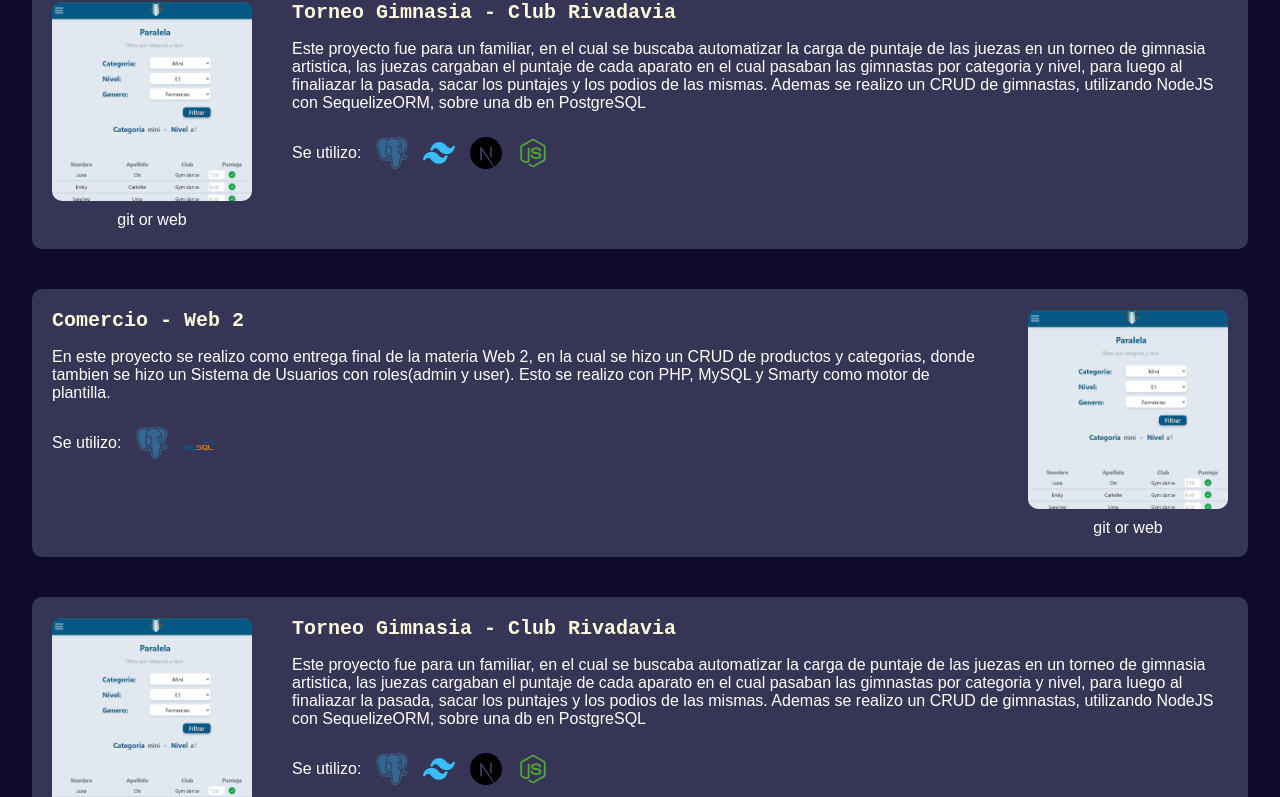
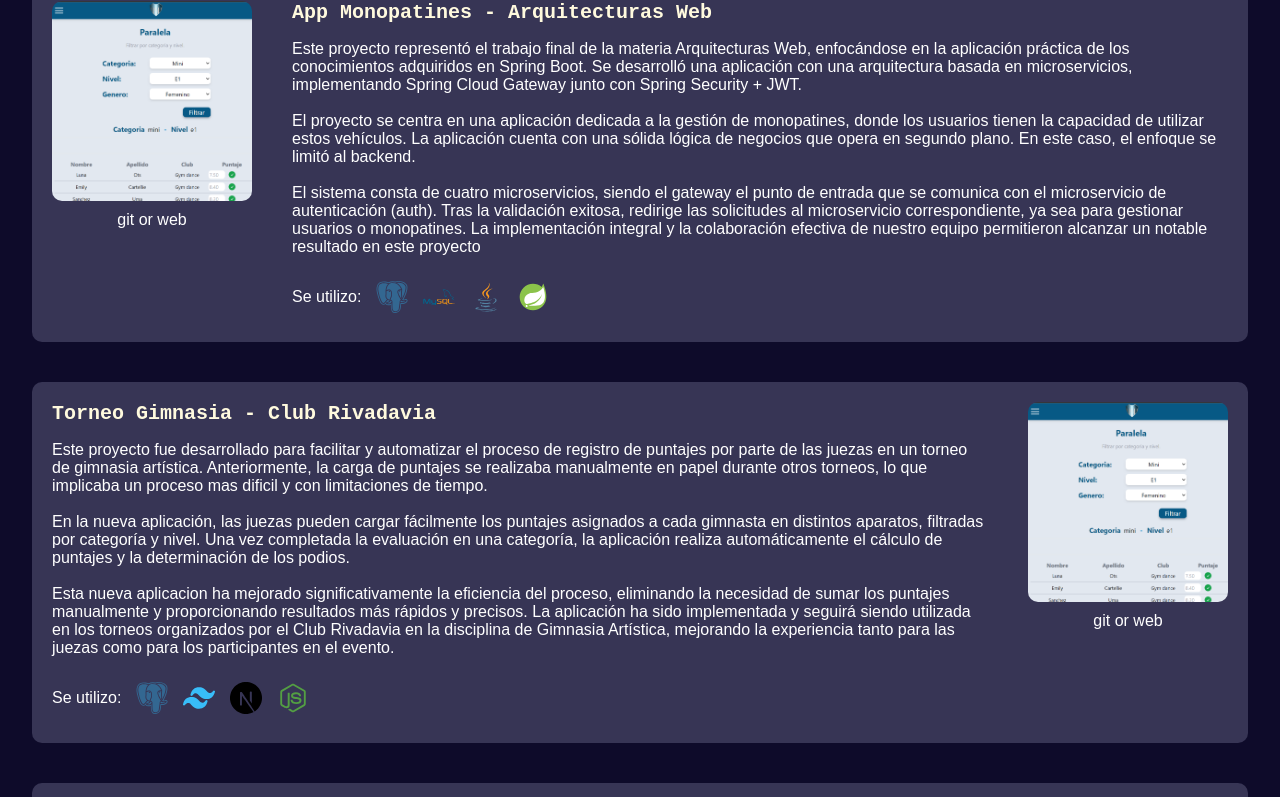
Before and after one commit to BenjaMontero02/portafolio, a Next.js app: page / in a window 1280 px wide. Shown: the part 1095-1892 px from the top of the page. Built offline with nearby package versions, Linux system fonts and the light colour scheme.

Commit message:
nuevo desarrollo y organizacion de los proyectos

```diff
--- a/src/app/globals.css
+++ b/src/app/globals.css
@@ -234,7 +234,7 @@ body {
       display: flex;
       flex-direction: column;
       justify-content: flex-start;
-      height: 200px;
+
 
       > div {
 
@@ -435,6 +435,8 @@ footer{
     .btns{
 
       > .btn-burger{
+        padding: 0;
+        margin: 0;
         display: block;
         position: relative;
         left: 32px;
@@ -515,10 +517,11 @@ footer{
     .proyects{
 
       > .card-proyect{
-        height: 100vw;
+        height: 100%;
 
         > .card-proyect-img{
           display: none;
+          height: 100%;
         }
       }
 
--- a/src/app/page.jsx
+++ b/src/app/page.jsx
@@ -7,6 +7,8 @@ import node from '../../public/svg/node.svg'
 import postgres from '../../public/svg/postgres.svg'
 import tailwind from '../../public/svg/tailwind.svg'
 import gimnasia from '../../public/img/gimnasia.png'
+import springboot from '../../public/svg/springboot.svg'
+import java from '../../public/svg/java.svg'
 import Contact from '../components/contact'
 
 export default function Page() {
@@ -91,35 +93,47 @@ export default function Page() {
       </section>
       <div className='fix'><h1 id="proyects">Proyects</h1></div>
       <section className='proyects'>
-        <div className='card-proyect'>
+      <div className='card-proyect'>
           <div className='card-proyect-img'>
             <Image src={gimnasia} alt='torneo' className='img-proyect'/>
             git or web
           </div>
           <div className='card-proyect-content'>
             <div>
-              <h3>Torneo Gimnasia - Club Rivadavia</h3>
-              <p>Este proyecto fue para un familiar, en el cual se buscaba automatizar la carga de puntaje de las juezas en un torneo de
-                gimnasia artistica, las juezas cargaban el puntaje de cada aparato en el cual pasaban las gimnastas por categoria y nivel,
-                para luego al finaliazar la pasada, sacar los puntajes y los podios de las mismas.
-                Ademas se realizo un CRUD de gimnastas, utilizando NodeJS con SequelizeORM, sobre una db en PostgreSQL
+              <h3>App Monopatines - Arquitecturas Web</h3>
+              <p>Este proyecto representó el trabajo final de la materia Arquitecturas Web,
+                enfocándose en la aplicación práctica de los conocimientos adquiridos en
+                Spring Boot. Se desarrolló una aplicación con una arquitectura basada en microservicios,
+                implementando Spring Cloud Gateway junto con Spring Security + JWT.
+                <br /><br />
+                El proyecto se centra en una aplicación dedicada a la gestión de monopatines, donde los usuarios tienen la capacidad de utilizar estos vehículos.
+                La aplicación cuenta con una sólida lógica de negocios que opera en segundo plano.
+                En este caso, el enfoque se limitó al backend.
+                <br /><br />
+                El sistema consta de cuatro microservicios, siendo el gateway el punto de entrada que se comunica con el microservicio de autenticación (auth).
+                Tras la validación exitosa, redirige las solicitudes al microservicio correspondiente, ya sea para gestionar usuarios o monopatines.
+                La implementación integral y la colaboración efectiva de nuestro equipo permitieron alcanzar un notable resultado en este proyecto
               </p>
             </div>
             <div className='tecnologies'>
-              <p>Se utilizo: </p><Image src={postgres} alt='postgres'/> <Image src={tailwind} alt='tailwind'/> <Image src={nextjs} alt='nextjs'/> <Image src={node} alt='node'/>
+              <p>Se utilizo: </p><Image src={postgres} alt='postgres'/> <Image src={mysql} alt='mysql'/> <Image src={java} alt='java'/> <Image src={springboot} alt='springboot'/>
             </div>
           </div>
         </div>
         <div className='card-proyect'>
           <div className='card-proyect-content'>
             <div>
-              <h3>Comercio - Web 2</h3>
-              <p>En este proyecto se realizo como entrega final de la materia Web 2, en la cual se hizo un CRUD de productos y categorias, donde tambien
-                se hizo un Sistema de Usuarios con roles(admin y user). Esto se realizo con PHP, MySQL y Smarty como motor de plantilla.
+              <h3>Torneo Gimnasia - Club Rivadavia</h3>
+              <p>Este proyecto fue desarrollado para facilitar y automatizar el proceso de registro de puntajes por parte de las juezas en un torneo de gimnasia artística.
+                Anteriormente, la carga de puntajes se realizaba manualmente en papel durante otros torneos, lo que implicaba un proceso mas dificil y con limitaciones de tiempo. <br />
+                <br /> En la nueva aplicación, las juezas pueden cargar fácilmente los puntajes asignados a cada gimnasta en distintos aparatos, filtradas por categoría y nivel.
+                Una vez completada la evaluación en una categoría, la aplicación realiza automáticamente el cálculo de puntajes y la determinación de los podios. <br />
+                <br />Esta nueva aplicacion ha mejorado significativamente la eficiencia del proceso, eliminando la necesidad de sumar los puntajes manualmente y proporcionando resultados más rápidos y precisos.
+                La aplicación ha sido implementada y seguirá siendo utilizada en los torneos organizados por el Club Rivadavia en la disciplina de Gimnasia Artística, mejorando la experiencia tanto para las juezas como para los participantes en el evento.
               </p>
             </div>
             <div className='tecnologies'>
-              <p>Se utilizo: </p><Image src={postgres} alt='postges'/> <Image src={mysql} alt='mysql'/>
+              <p>Se utilizo: </p><Image src={postgres} alt='postgres'/> <Image src={tailwind} alt='tailwind'/> <Image src={nextjs} alt='nextjs'/> <Image src={node} alt='node'/>
             </div>
           </div>
           <div className='card-proyect-img'>
@@ -128,23 +142,25 @@ export default function Page() {
           </div>
         </div>
         <div className='card-proyect'>
-          <div className='card-proyect-img'>
+        <div className='card-proyect-img'>
             <Image src={gimnasia} alt='torneo' className='img-proyect'/>
             git or web
           </div>
           <div className='card-proyect-content'>
             <div>
-              <h3>Torneo Gimnasia - Club Rivadavia</h3>
-              <p>Este proyecto fue para un familiar, en el cual se buscaba automatizar la carga de puntaje de las juezas en un torneo de
-                gimnasia artistica, las juezas cargaban el puntaje de cada aparato en el cual pasaban las gimnastas por categoria y nivel,
-                para luego al finaliazar la pasada, sacar los puntajes y los podios de las mismas.
-                Ademas se realizo un CRUD de gimnastas, utilizando NodeJS con SequelizeORM, sobre una db en PostgreSQL
+              <h3>Comercio - Web 2</h3>
+              <p>Este proyecto, presentado como trabajo final de la materia Web 2, fue realizado con el propósito de aplicar y poner en práctica los conocimientos adquiridos
+                durante el desarrollo de la misma. Enfocándonos en lo basico de la POO y la comprensión de los conceptos claves de la arquitectura MVC...
+                Se llevó a cabo la creación de un sistema diseñado para gestionar información sobre productos y categorías en un entorno de almacenamiento/mercado. <br />
+                <br/>Una parte esencial de este proyecto fue la implementación de una API que realiza operaciones CRUD sobre las entidades de productos y categorías.
+                <br />En el aspecto del frontend, se optó por utilizar Smarty como motor de plantillas
               </p>
             </div>
             <div className='tecnologies'>
-              <p>Se utilizo: </p><Image src={postgres} alt='postgres'/> <Image src={tailwind} alt='tailwind'/> <Image src={nextjs} alt='nextjs'/> <Image src={node} alt='node'/>
+              <p>Se utilizo: </p><Image src={postgres} alt='postges'/> <Image src={mysql} alt='mysql'/>
             </div>
           </div>
+
         </div>
       </section>
       <Contact/>
```
Also changed, not shown: public/svg/springboot.svg (added).
